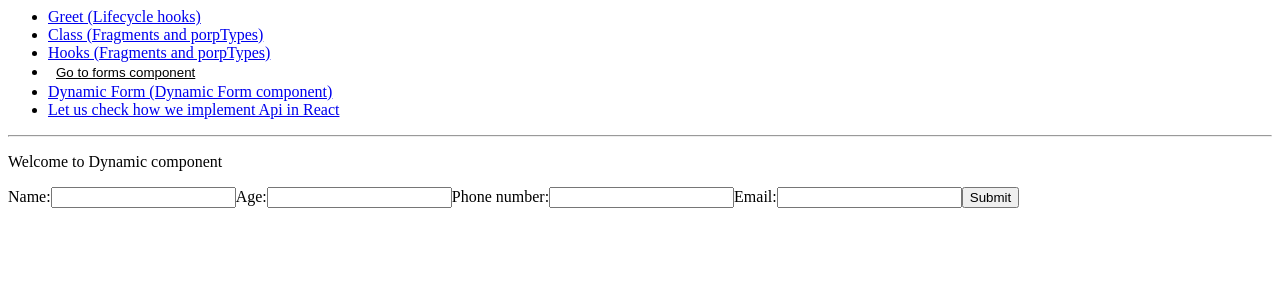
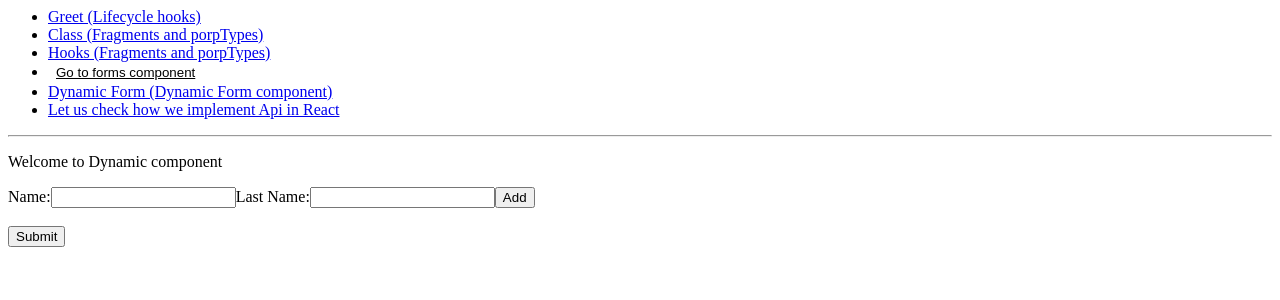
Before and after one commit to abhishek123mojumdar/React-101, a React (Create React App) app: page /dynamicForms in a window 1280 px wide. Shown: the top 300 px of the page. Built offline with nearby package versions, Linux system fonts and the light colour scheme.

Commit message:
1 file modified

```diff
--- a/src/FEclassComponent/DynamicForm.js
+++ b/src/FEclassComponent/DynamicForm.js
@@ -3,33 +3,37 @@ import './FEstyle.css';
 import PropTypes from 'prop-types';
 
 const DynamicFormsComp = (props) => {
-  const [formData, setFormData] = useState({
+  const [formData, setFormData] = useState([
+    {
       name: '',
-    age: '',
-    phNumber: '',
-    email: '',
-  });
+      lastName: '',
+    },
+  ]);
 
   const [userDetailArr, setUserDetailArr] = useState([]);
 
-  function handleInputs(e) {
-    // console.log(e.target.name);
-    // console.log(e.target.value);
-    const name = e.target.name;
-    setFormData({ ...formData, [name]: e.target.value });
+  function handleInputs(index, e) {
+    console.log(index + ' --> ' + e.target.name + ' ---> ' + e.target.value);
+    //console.log(e.target.value);
+    const values = [...formData];
+    values[index][e.target.name] = e.target.value;
+    setFormData(values);
   }
 
   function handleSubmit(e) {
     e.preventDefault();
     console.log(formData);
-    let formObject = { ...formData, id: new Date().getMilliseconds() };
-    setUserDetailArr([...userDetailArr, formObject]);
-    setFormData({
-      name: '',
-      age: '',
-      phNumber: '',
-      email: '',
-    });
+    //setUserDetailArr(formData);
+  }
+
+  function addElement() {
+    setFormData([...formData, { name: '', lastName: '' }]);
+  }
+  function removeElement(index) {
+    console.log(index);
+    let dataArr = [...formData];
+    dataArr.splice(index, 1);
+    setFormData(dataArr);
   }
 
   return (
@@ -37,42 +41,41 @@ const DynamicFormsComp = (props) => {
       <p>Welcome to Dynamic component</p>
       <form action="" onSubmit={handleSubmit}>
         <div>
+          {formData.map((form, index) => {
+            return (
+              <div key={index}>
                 <label>
                   Name:
                   <input
                     type="text"
                     name="name"
-              value={formData.name}
-              onChange={handleInputs}
+                    value={form.name}
+                    onChange={(event) => handleInputs(index, event)}
                   />
                 </label>
                 <label>
-            Age:
+                  Last Name:
                   <input
                     type="text"
-              name="age"
-              value={formData.age}
-              onChange={handleInputs}
+                    name="lastName"
+                    value={form.lastName}
+                    onChange={(event) => handleInputs(index, event)}
                   />
                 </label>
-          <label>
-            Phone number:
-            <input
-              type="text"
-              name="phNumber"
-              value={formData.phNumber}
-              onChange={handleInputs}
-            />
-          </label>
-          <label>
-            Email:
-            <input
-              type="text"
-              name="email"
-              value={formData.email}
-              onChange={handleInputs}
-            />
-          </label>
+                {index === formData.length - 1 ? (
+                  <button onClick={addElement}>Add</button>
+                ) : (
+                  ''
+                )}
+                {index > 0 ? (
+                  <button onClick={() => removeElement(index)}>Remove</button>
+                ) : (
+                  ''
+                )}
+              </div>
+            );
+          })}
+          <br />
           <button type="submit">Submit</button>
         </div>
       </form>
@@ -81,8 +84,7 @@ const DynamicFormsComp = (props) => {
         {userDetailArr.map((detail) => {
           return (
             <li key={detail.id}>
-              {detail.name} || {detail.age} || {detail.phNumber} ||{' '}
-              {detail.email}
+              {detail.name} || {detail.lastName}
             </li>
           );
         })}
```
Lines whose indentation alone changed are shown as unchanged.
